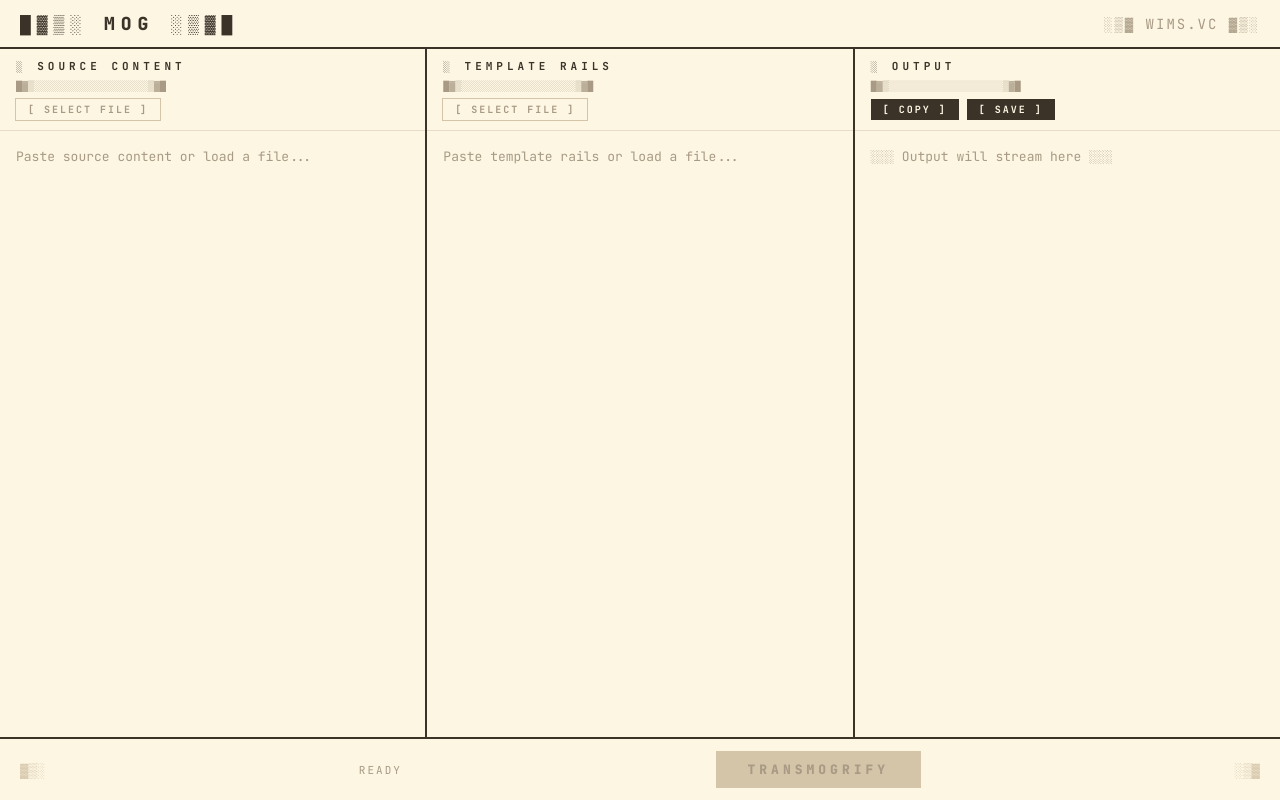
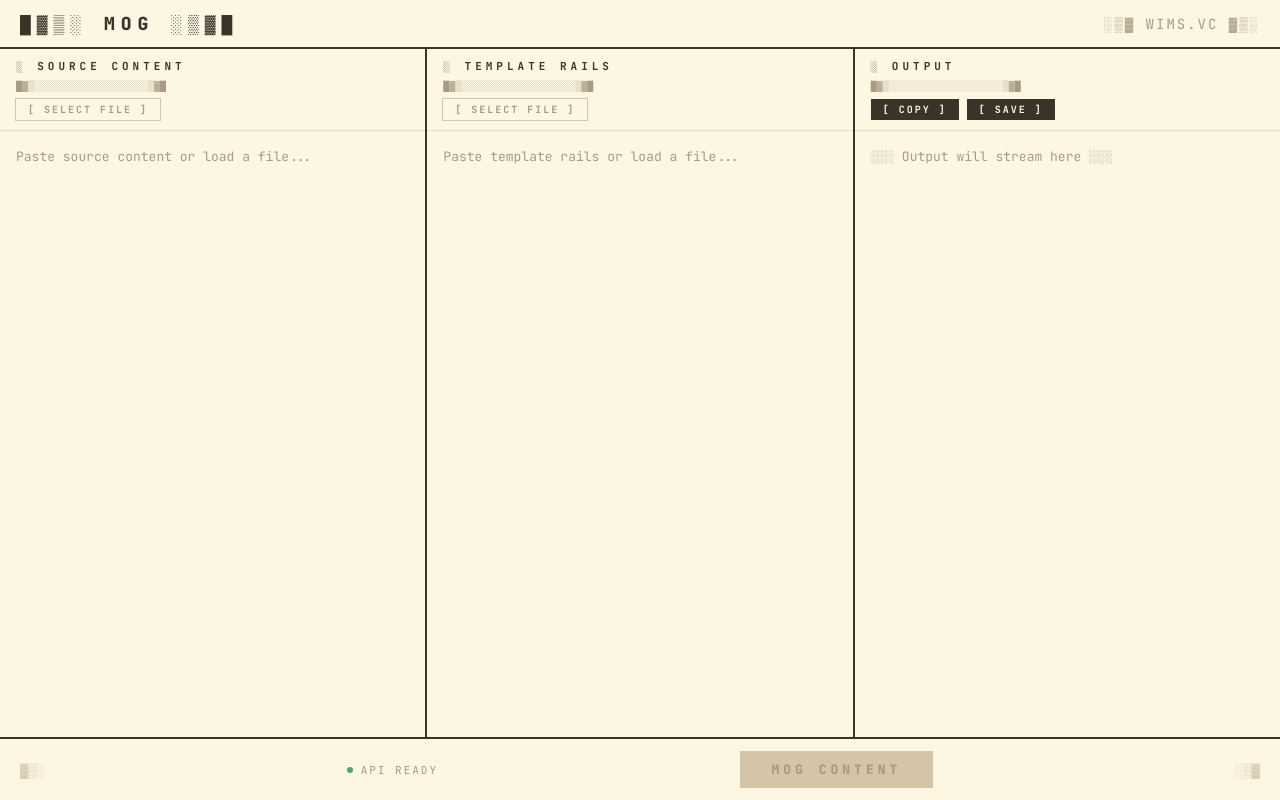
Before and after one commit to superfunteam/mog, a React (Vite) app: page / in a window 1280 px wide. Built offline with nearby package versions, Linux system fonts and the light colour scheme.

Commit message:
style: rename button to MOG CONTENT, add glowing API READY status dot
Co-Authored-By: Claude Opus 4.6 <noreply@anthropic.com>

```diff
--- a/src/App.css
+++ b/src/App.css
@@ -199,6 +199,24 @@ html, body, #root {
   color: var(--light);
 }
 
+/* ░░░ STATUS DOT ░░░ */
+.status-dot {
+  display: inline-block;
+  width: 6px;
+  height: 6px;
+  border-radius: 50%;
+  background: #4a7;
+  margin-right: 8px;
+  vertical-align: middle;
+  box-shadow: 0 0 4px #4a7, 0 0 8px #4a744;
+  animation: glow 2s ease-in-out infinite;
+}
+
+@keyframes glow {
+  0%, 100% { box-shadow: 0 0 4px #4a7, 0 0 8px #4a744; }
+  50% { box-shadow: 0 0 6px #4a7, 0 0 14px #4a766; }
+}
+
 /* ░░░ LOADING ░░░ */
 @keyframes blink {
   0%, 100% { opacity: 1; }
--- a/src/App.jsx
+++ b/src/App.jsx
@@ -147,14 +147,14 @@ function App() {
       <footer className="footer">
         <span className="footer-decoration">▓▒░</span>
         <span className="footer-status">
-          {loading ? "░▒▓ TRANSMOGRIFYING ▓▒░" : "READY"}
+          {loading ? "░▒▓ TRANSMOGRIFYING ▓▒░" : <><span className="status-dot" />API READY</>}
         </span>
         <button
           className="btn btn-submit"
           onClick={handleSubmit}
           disabled={loading || !source.trim() || !template.trim()}
         >
-          {loading ? "░░░ WORKING ░░░" : "TRANSMOGRIFY"}
+          {loading ? "░░░ WORKING ░░░" : "MOG CONTENT"}
         </button>
         <span className="footer-decoration">░▒▓</span>
       </footer>
```
